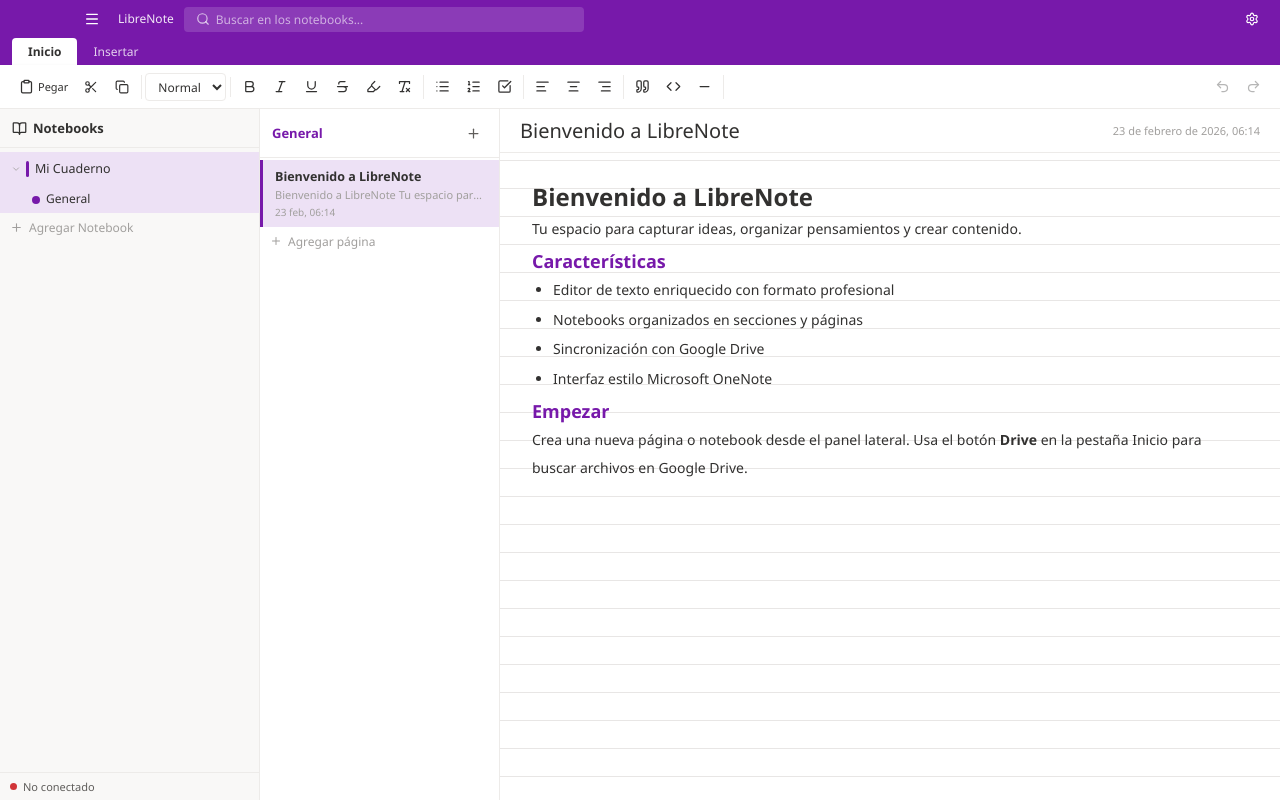
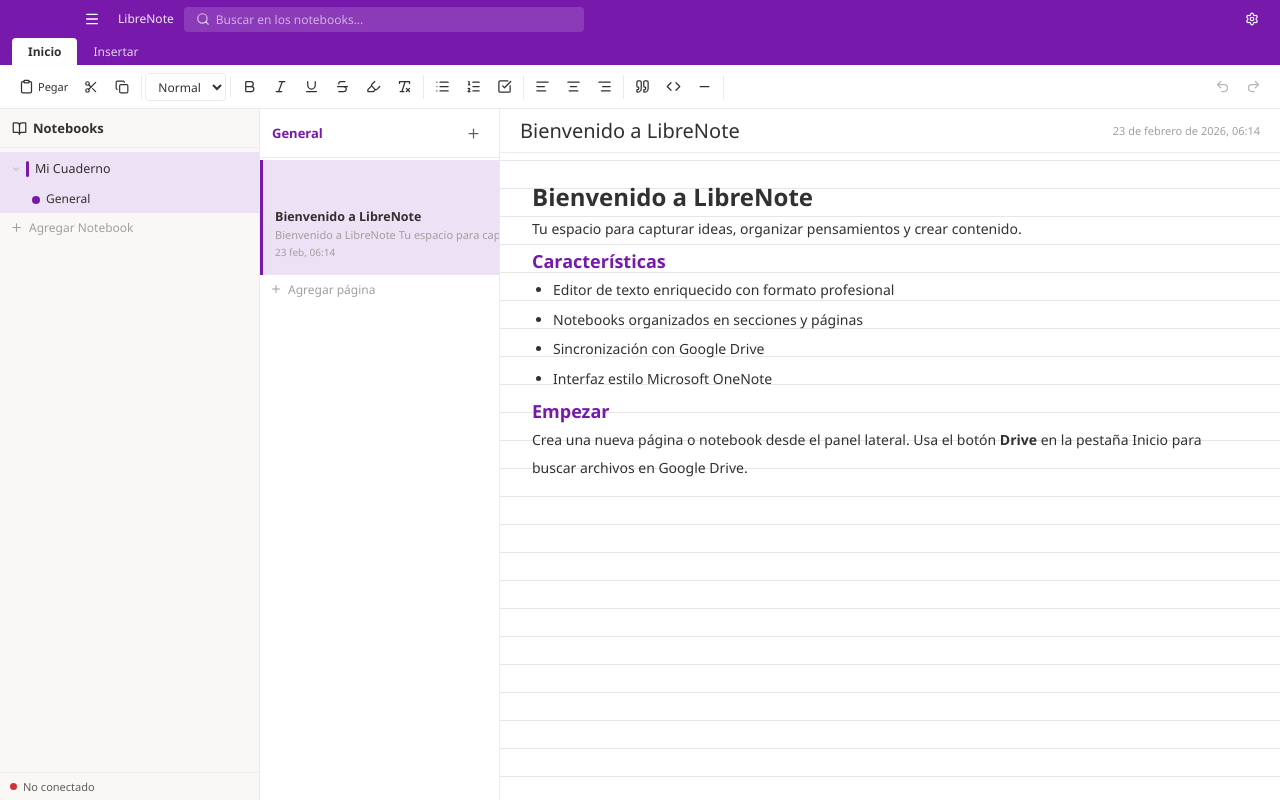
Before and after one commit to dilangvidal/LibreNote, a React (Vite) app: page / in a window 1280 px wide. Built offline with nearby package versions, Linux system fonts and the light colour scheme.

Commit message:
feat: drag-reorder pages, duplicate page, move page to another section

```diff
--- a/src/App.jsx
+++ b/src/App.jsx
@@ -101,8 +101,12 @@ export default function App() {
                     onSelectPage={pid => nb.setActivePageId(pid)}
                     onAddPage={() => { if (nb.activeNotebookId && nb.activeSectionId) nb.addPage(nb.activeNotebookId, nb.activeSectionId); }}
                     onDeletePage={pid => { if (nb.activeNotebookId && nb.activeSectionId) nb.deletePage(nb.activeNotebookId, nb.activeSectionId, pid); }}
+                    onDuplicatePage={pid => { if (nb.activeNotebookId && nb.activeSectionId) nb.duplicatePage(nb.activeNotebookId, nb.activeSectionId, pid); }}
+                    onReorderPages={(from, to) => { if (nb.activeNotebookId && nb.activeSectionId) nb.reorderPages(nb.activeNotebookId, nb.activeSectionId, from, to); }}
+                    onMovePageToSection={(pid, destNbId, destSecId) => { if (nb.activeNotebookId && nb.activeSectionId) nb.movePageToSection(nb.activeNotebookId, nb.activeSectionId, pid, destNbId, destSecId); }}
                     onToggle={() => layout.setPageListCollapsed(!layout.pageListCollapsed)}
                     gdriveConnected={gdrive.gdriveConnected}
+                    notebooks={nb.notebooks} activeNotebookId={nb.activeNotebookId} activeSectionId={nb.activeSectionId}
                 />
                 <EditorArea page={nb.activePage} onTitleChange={nb.updatePageTitle} onContentChange={nb.updatePageContent}
                     onEditorReady={e => setEditorRef(e)} syncStatus={gdrive.syncStatus}
--- a/src/components/PageList.jsx
+++ b/src/components/PageList.jsx
@@ -1,15 +1,45 @@
-import React, { useState, useEffect } from 'react';
-import { Plus, Trash2, FileText } from 'lucide-react';
+import React, { useState, useEffect, useRef } from 'react';
+import { Plus, Trash2, Copy, MoveRight, GripVertical } from 'lucide-react';
 import ConfirmDeleteModal from './ConfirmDeleteModal.jsx';
 
-export default function PageList({ collapsed, section, activePageId, onSelectPage, onAddPage, onDeletePage, gdriveConnected }) {
+export default function PageList({
+    collapsed, section, activePageId, onSelectPage,
+    onAddPage, onDeletePage, onDuplicatePage, onReorderPages, onMovePageToSection,
+    gdriveConnected, notebooks, activeNotebookId, activeSectionId,
+}) {
     const [ctx, setCtx] = useState(null);
     const [deleteConfirm, setDeleteConfirm] = useState(null);
+    const [moveMenu, setMoveMenu] = useState(null);
+    const dragItemRef = useRef(null);
+    const dragOverRef = useRef(null);
+    const [dragOverIndex, setDragOverIndex] = useState(null);
 
-    useEffect(() => { if (ctx) { const fn = () => setCtx(null); document.addEventListener('click', fn); return () => document.removeEventListener('click', fn); } }, [ctx]);
+    useEffect(() => {
+        if (ctx) {
+            const fn = (e) => { if (!e.target.closest('.context-menu')) setCtx(null); };
+            document.addEventListener('click', fn);
+            return () => document.removeEventListener('click', fn);
+        }
+    }, [ctx]);
 
-    function formatDate(d) { if (!d) return ''; return new Date(d).toLocaleDateString('es', { day: 'numeric', month: 'short', hour: '2-digit', minute: '2-digit' }); }
-    function getPreview(c) { if (!c) return 'Página vacía'; const t = c.replace(/<[^>]+>/g, ' ').replace(/\s+/g, ' ').trim(); return t.length > 60 ? t.substring(0, 60) + '...' : t || 'Página vacía'; }
+    useEffect(() => {
+        if (moveMenu) {
+            const fn = (e) => { if (!e.target.closest('.move-submenu')) setMoveMenu(null); };
+            document.addEventListener('click', fn);
+            return () => document.removeEventListener('click', fn);
+        }
+    }, [moveMenu]);
+
+    function formatDate(d) {
+        if (!d) return '';
+        return new Date(d).toLocaleDateString('es', { day: 'numeric', month: 'short', hour: '2-digit', minute: '2-digit' });
+    }
+
+    function getPreview(c) {
+        if (!c) return 'Página vacía';
+        const t = c.replace(/<[^>]+>/g, ' ').replace(/\s+/g, ' ').trim();
+        return t.length > 60 ? t.substring(0, 60) + '...' : t || 'Página vacía';
+    }
 
     function requestDeletePage(pageId) {
         const page = section?.pages.find(p => p.id === pageId);
@@ -19,6 +49,43 @@ export default function PageList({ collapsed, section, activePageId, onSelectPag
             onConfirm: () => { onDeletePage(pageId); setDeleteConfirm(null); },
         });
         setCtx(null);
+    }
+
+    // ── Drag handlers ──
+    function handleDragStart(e, index) {
+        dragItemRef.current = index;
+        e.dataTransfer.effectAllowed = 'move';
+        e.currentTarget.classList.add('dragging');
+    }
+
+    function handleDragOver(e, index) {
+        e.preventDefault();
+        e.dataTransfer.dropEffect = 'move';
+        dragOverRef.current = index;
+        setDragOverIndex(index);
+    }
+
+    function handleDragEnd(e) {
+        e.currentTarget.classList.remove('dragging');
+        if (dragItemRef.current !== null && dragOverRef.current !== null && dragItemRef.current !== dragOverRef.current) {
+            onReorderPages(dragItemRef.current, dragOverRef.current);
+        }
+        dragItemRef.current = null;
+        dragOverRef.current = null;
+        setDragOverIndex(null);
+    }
+
+    // ── Move to section: build list of all sections except current ──
+    function getMoveSections() {
+        if (!notebooks) return [];
+        const targets = [];
+        notebooks.forEach(nb => {
+            nb.sections.forEach(sec => {
+                if (nb.id === activeNotebookId && sec.id === activeSectionId) return;
+                targets.push({ nbId: nb.id, nbName: nb.name, secId: sec.id, secName: sec.name });
+            });
+        });
+        return targets;
     }
 
     if (!section) {
@@ -37,22 +104,56 @@ export default function PageList({ collapsed, section, activePageId, onSelectPag
                 <button className="btn-icon" onClick={onAddPage} title="Nueva página"><Plus size={15} /></button>
             </div>
             <div className="page-list-content">
-                {section.pages.map(page => (
-                    <div key={page.id} className={`page-item ${activePageId === page.id ? 'active' : ''}`}
+                {section.pages.map((page, index) => (
+                    <div key={page.id}
+                        className={`page-item ${activePageId === page.id ? 'active' : ''} ${dragOverIndex === index ? 'drag-over' : ''}`}
+                        draggable
+                        onDragStart={e => handleDragStart(e, index)}
+                        onDragOver={e => handleDragOver(e, index)}
+                        onDragEnd={handleDragEnd}
                         onClick={() => onSelectPage(page.id)}
-                        onContextMenu={e => { e.preventDefault(); setCtx({ x: e.clientX, y: e.clientY, pageId: page.id }); }}>
-                        <div className="page-item-title">{page.title || 'Sin título'}</div>
-                        <div className="page-item-preview">{getPreview(page.content)}</div>
-                        <div className="page-item-date">{formatDate(page.updatedAt)}</div>
+                        onContextMenu={e => { e.preventDefault(); setCtx({ x: e.clientX, y: e.clientY, pageId: page.id }); setMoveMenu(null); }}>
+                        <div className="page-item-drag-handle"><GripVertical size={12} /></div>
+                        <div className="page-item-body">
+                            <div className="page-item-title">{page.title || 'Sin título'}</div>
+                            <div className="page-item-preview">{getPreview(page.content)}</div>
+                            <div className="page-item-date">{formatDate(page.updatedAt)}</div>
+                        </div>
                     </div>
                 ))}
                 <button className="add-item-btn" onClick={onAddPage}><Plus size={12} /> Agregar página</button>
             </div>
+
+            {/* Context menu */}
             {ctx && (
                 <div className="context-menu" style={{ left: ctx.x, top: ctx.y }}>
-                    <button className="context-menu-item danger" onClick={() => requestDeletePage(ctx.pageId)}><Trash2 size={12} /> Eliminar página</button>
+                    <button className="context-menu-item" onClick={() => { onDuplicatePage(ctx.pageId); setCtx(null); }}>
+                        <Copy size={12} /> Duplicar página
+                    </button>
+                    <button className="context-menu-item" onClick={(e) => { e.stopPropagation(); setMoveMenu(moveMenu ? null : ctx.pageId); }}>
+                        <MoveRight size={12} /> Mover a sección…
+                    </button>
+                    {moveMenu && (
+                        <div className="move-submenu">
+                            {getMoveSections().length === 0 ? (
+                                <div className="move-submenu-empty">No hay otras secciones</div>
+                            ) : (
+                                getMoveSections().map(t => (
+                                    <button key={`${t.nbId}-${t.secId}`} className="context-menu-item"
+                                        onClick={() => { onMovePageToSection(ctx.pageId, t.nbId, t.secId); setCtx(null); setMoveMenu(null); }}>
+                                        <span className="move-target">{t.nbName} → {t.secName}</span>
+                                    </button>
+                                ))
+                            )}
+                        </div>
+                    )}
+                    <div className="context-menu-divider" />
+                    <button className="context-menu-item danger" onClick={() => requestDeletePage(ctx.pageId)}>
+                        <Trash2 size={12} /> Eliminar página
+                    </button>
                 </div>
             )}
+
             {deleteConfirm && (
                 <ConfirmDeleteModal
                     type={deleteConfirm.type}
--- a/src/hooks/useNotebooks.js
+++ b/src/hooks/useNotebooks.js
@@ -195,6 +195,86 @@ export default function useNotebooks() {
         }));
     }
 
+    // ── Reorder pages via drag ──
+    function reorderPages(nbId, secId, fromIndex, toIndex) {
+        updateNotebooks(prev => prev.map(n => n.id !== nbId ? n : {
+            ...n,
+            sections: n.sections.map(s => {
+                if (s.id !== secId) return s;
+                const pages = [...s.pages];
+                const [moved] = pages.splice(fromIndex, 1);
+                pages.splice(toIndex, 0, moved);
+                return { ...s, pages };
+            }),
+        }));
+    }
+
+    // ── Duplicate page ──
+    function duplicatePage(nbId, secId, pageId) {
+        const newId = generateId();
+        updateNotebooks(prev => prev.map(n => n.id !== nbId ? n : {
+            ...n,
+            sections: n.sections.map(s => {
+                if (s.id !== secId) return s;
+                const orig = s.pages.find(p => p.id === pageId);
+                if (!orig) return s;
+                const copy = {
+                    ...orig,
+                    id: newId,
+                    title: (orig.title || 'Sin título') + ' (copia)',
+                    createdAt: new Date().toISOString(),
+                    updatedAt: new Date().toISOString(),
+                };
+                const idx = s.pages.findIndex(p => p.id === pageId);
+                const pages = [...s.pages];
+                pages.splice(idx + 1, 0, copy);
+                return { ...s, pages };
+            }),
+        }));
+        setActivePageId(newId);
+    }
+
+    // ── Move page to another section ──
+    function movePageToSection(srcNbId, srcSecId, pageId, destNbId, destSecId) {
+        let movedPage = null;
+        setNotebooks(prev => {
+            const next = prev.map(n => {
+                // Remove from source section
+                if (n.id === srcNbId) {
+                    return {
+                        ...n,
+                        sections: n.sections.map(s => {
+                            if (s.id !== srcSecId) return s;
+                            const page = s.pages.find(p => p.id === pageId);
+                            if (page) movedPage = { ...page, updatedAt: new Date().toISOString() };
+                            return { ...s, pages: s.pages.filter(p => p.id !== pageId) };
+                        }),
+                    };
+                }
+                return n;
+            }).map(n => {
+                // Add to destination section
+                if (n.id === destNbId && movedPage) {
+                    return {
+                        ...n,
+                        sections: n.sections.map(s => {
+                            if (s.id !== destSecId) return s;
+                            return { ...s, pages: [...s.pages, movedPage] };
+                        }),
+                    };
+                }
+                return n;
+            });
+            // Save both affected notebooks
+            const srcNb = next.find(n => n.id === srcNbId);
+            const destNb = next.find(n => n.id === destNbId);
+            if (srcNb) { srcNb.updatedAt = new Date().toISOString(); api.saveNotebook(srcNb); }
+            if (destNb && destNb.id !== srcNbId) { destNb.updatedAt = new Date().toISOString(); api.saveNotebook(destNb); }
+            return next;
+        });
+        if (activePageId === pageId) setActivePageId(null);
+    }
+
     // ── Búsqueda local ──
     function searchNotebooks(query) {
         if (!query.trim()) return [];
@@ -238,6 +318,7 @@ export default function useNotebooks() {
         addNotebook, deleteNotebook, renameNotebook,
         addSection, deleteSection, renameSection,
         addPage, deletePage, updatePageTitle, updatePageContent,
+        reorderPages, duplicatePage, movePageToSection,
         searchNotebooks, selectSearchResult, selectSection,
     };
 }
--- a/src/index.css
+++ b/src/index.css
@@ -1898,3 +1898,76 @@ body {
     background: var(--border-default);
     margin: 4px 8px;
 }
+
+/* ══ PAGE DRAG & DROP ══ */
+.page-item {
+    display: flex;
+    align-items: flex-start;
+    gap: 0;
+    cursor: pointer;
+    transition: background var(--transition-fast), border-color 0.15s;
+    border-left: 3px solid transparent;
+}
+
+.page-item.drag-over {
+    border-top: 2px solid var(--onenote-purple);
+}
+
+.page-item.dragging {
+    opacity: 0.4;
+}
+
+.page-item-drag-handle {
+    display: flex;
+    align-items: center;
+    justify-content: center;
+    padding: 10px 2px 10px 4px;
+    cursor: grab;
+    color: var(--text-tertiary);
+    opacity: 0;
+    transition: opacity var(--transition-fast);
+    flex-shrink: 0;
+}
+
+.page-item:hover .page-item-drag-handle {
+    opacity: 1;
+}
+
+.page-item-drag-handle:active {
+    cursor: grabbing;
+}
+
+.page-item-body {
+    flex: 1;
+    min-width: 0;
+    padding: 8px 10px 8px 0;
+}
+
+/* ══ MOVE SUBMENU ══ */
+.move-submenu {
+    background: var(--bg-editor);
+    border: 1px solid var(--border-default);
+    border-radius: var(--radius-sm);
+    padding: 4px;
+    margin: 4px 0 0;
+    max-height: 180px;
+    overflow-y: auto;
+}
+
+.move-submenu .context-menu-item {
+    font-size: 12px;
+    padding: 5px 10px;
+}
+
+.move-submenu-empty {
+    font-size: 11px;
+    color: var(--text-tertiary);
+    padding: 8px 10px;
+    text-align: center;
+}
+
+.move-target {
+    white-space: nowrap;
+    overflow: hidden;
+    text-overflow: ellipsis;
+}
```
